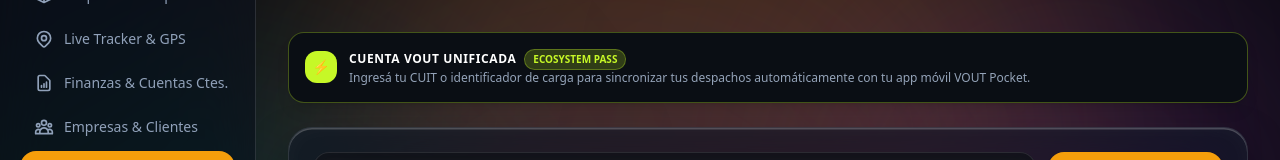
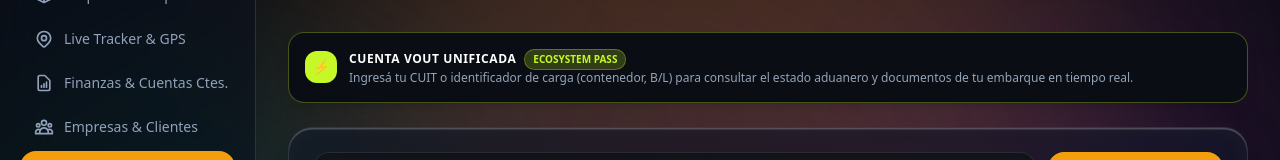
Before and after one commit to AgustinMilesi/cargo, a Next.js app: page /portal in a window 1280 px wide. Shown: the part 197-357 px from the top of the page. Built offline with nearby package versions, Linux system fonts and the light colour scheme.

Commit message:
fix(portal): ground importer portal copy to customs and shipment lookup

```diff
--- a/app/portal/page.tsx
+++ b/app/portal/page.tsx
@@ -52,7 +52,7 @@ export default async function CustomerPortalPage({
               <span className="text-[10px] font-bold bg-[#C6F827]/20 text-[#C6F827] px-2 py-0.5 rounded-full border border-[#C6F827]/30">ECOSYSTEM PASS</span>
             </div>
             <p className="text-xs text-[#94A3B8]">
-              Ingresá tu CUIT o identificador de carga para sincronizar tus despachos automáticamente con tu app móvil VOUT Pocket.
+              Ingresá tu CUIT o identificador de carga (contenedor, B/L) para consultar el estado aduanero y documentos de tu embarque en tiempo real.
             </p>
           </div>
         </div>
```
